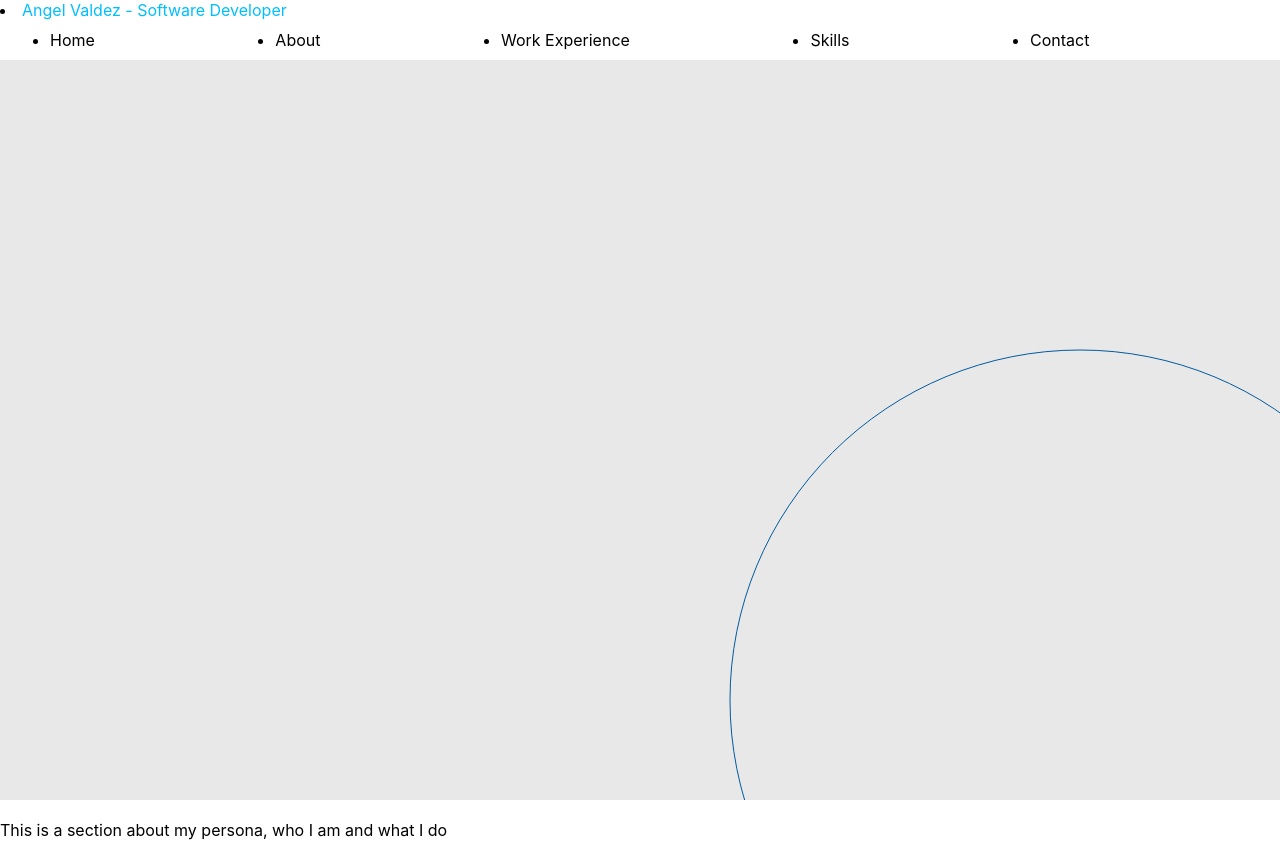
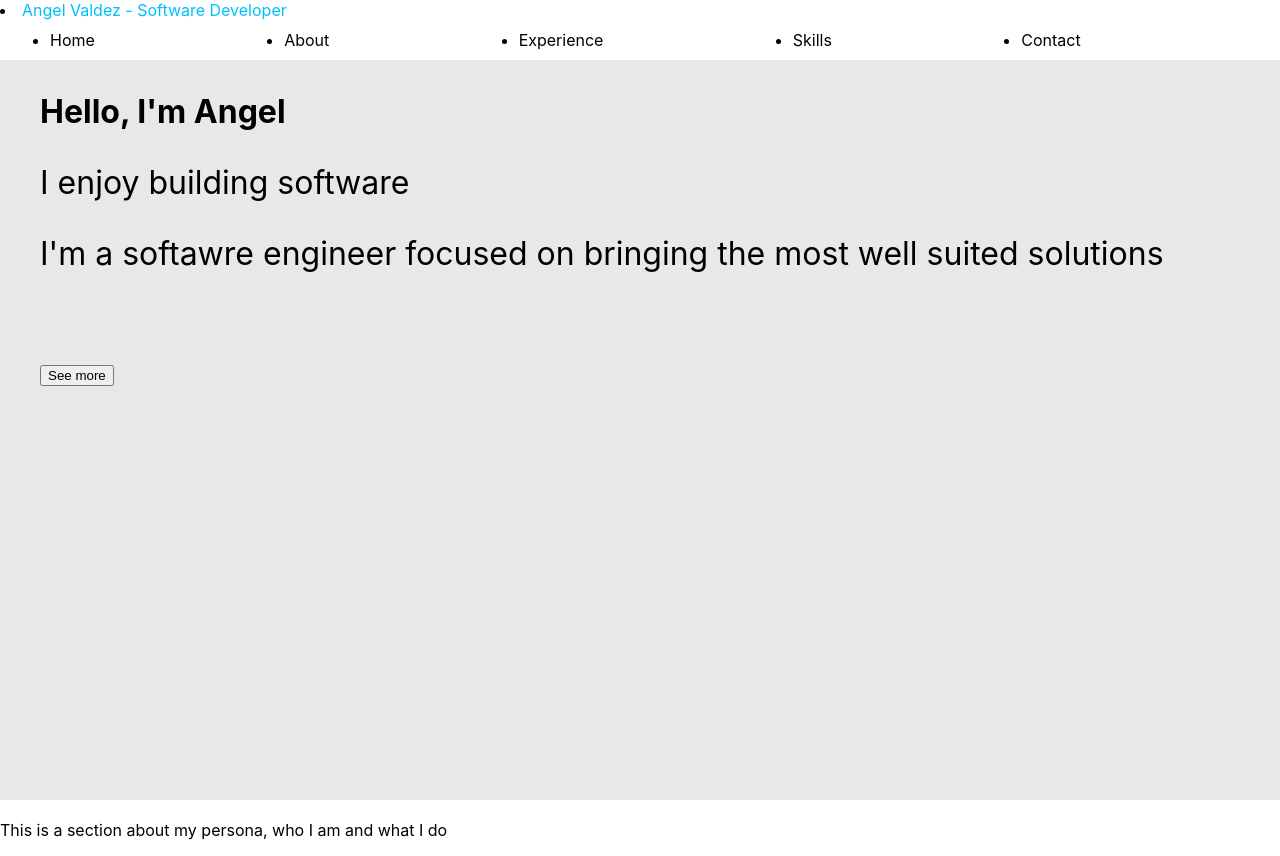
Before and after one commit to angvzrz/angvzrz.github.io, a React (Create React App) app: page / in a window 1280 px wide. Built offline with nearby package versions, Linux system fonts and the light colour scheme.

Commit message:
Wrote introduction, benefit and feature

```diff
--- a/src/components/Navigation/NavigationItems/NavigationItems.js
+++ b/src/components/Navigation/NavigationItems/NavigationItems.js
@@ -7,7 +7,7 @@ const NavigationItems = () =>
     <ul className={classes.NavigationItems}>
         <NavigationItem>Home</NavigationItem>
         <NavigationItem>About</NavigationItem>
-        <NavigationItem>Work Experience</NavigationItem>
+        <NavigationItem>Experience</NavigationItem>
         <NavigationItem>Skills</NavigationItem>
         <NavigationItem>Contact</NavigationItem>
     </ul>
--- a/src/components/Sections/Home/CanvasAnimation/CanvasAnimation.js
+++ b/src/components/Sections/Home/CanvasAnimation/CanvasAnimation.js
@@ -14,9 +14,6 @@ const CanvasAnimation = props => {
         ctx.fillRect(0, 0, ctx.canvas.width, ctx.canvas.height);
 
         ctx.beginPath();
-        ctx.arc(canvas.width - 200, canvas.height - 100, 350, 0, Math.PI * 2, false);
-        ctx.strokeStyle = '#005B9F';
-        ctx.stroke();
         ctx.closePath();
     }, []);
 
--- a/src/components/Sections/Home/Home.js
+++ b/src/components/Sections/Home/Home.js
@@ -1,9 +1,17 @@
 import React from 'react';
+
+import classes from './Home.module.css';
 import CanvasAnimation from './CanvasAnimation/CanvasAnimation';
 
 const Home = () => {
     return (
         <div>
+            <div className={classes.greeting}>
+                <p style={{fontWeight: "bold"}}>Hello, I'm Angel</p>
+                <p>I enjoy building software</p>
+                <p>I'm a softawre engineer focused on bringing the most well suited solutions</p>
+                <button className={classes.seemoreButton}>See more</button>
+            </div>
             <CanvasAnimation />
         </div>
     )
--- /dev/null
+++ b/src/components/Sections/Home/Home.module.css
@@ -0,0 +1,10 @@
+.greeting {
+    position: absolute;
+    z-Index: 1;
+    margin-left: 40px;
+    font-size: 2em;
+}
+
+.seemoreButton {
+    margin-top: 60px;
+}
```
